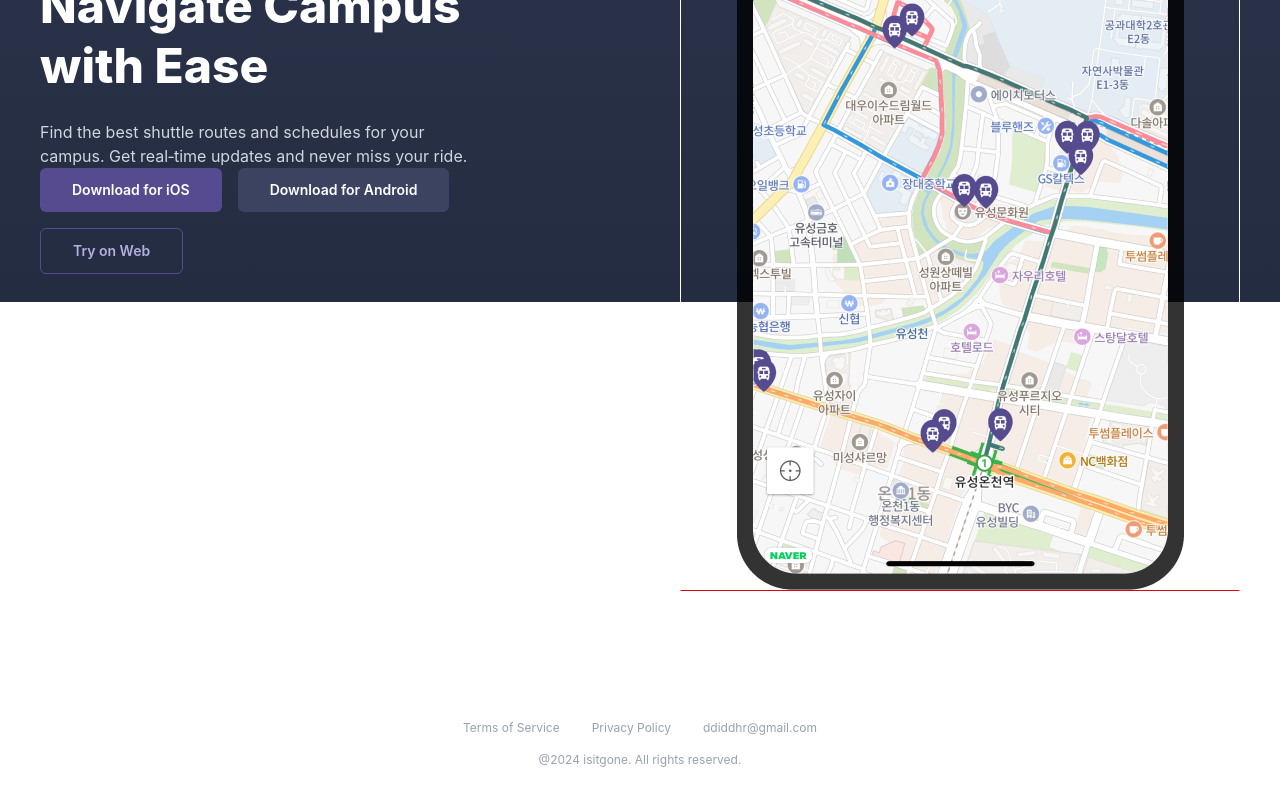
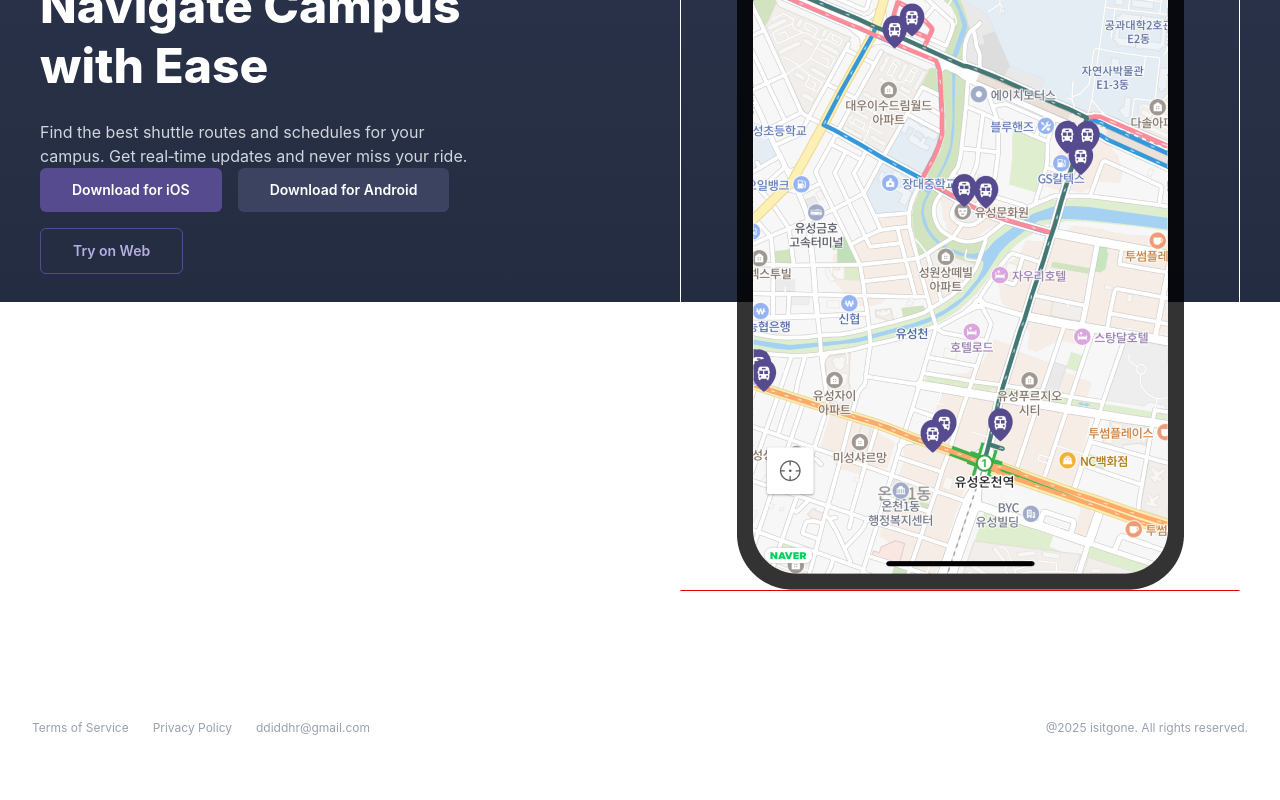
Before and after one commit to IsItGone/landing, a React (Vite) app: page / in a window 1280 px wide. Shown: the part 498-1298 px from the top of the page. After the commit the page ends 1266 px from the top, so only its background shows below. Built offline with nearby package versions, Linux system fonts and the light colour scheme.

Commit message:
:lipstick: edit footer

```diff
--- a/src/components/Footer.jsx
+++ b/src/components/Footer.jsx
@@ -1,31 +1,24 @@
 export default function Footer() {
   const email = "ddiddhr@gmail.com";
+  const termsLink =
+    "https://giddy-fruitadens-7bc.notion.site/21425836aa418016b0a9f13084a30ded";
+  const policyLink =
+    "https://giddy-fruitadens-7bc.notion.site/21425836aa418016b0a9f13084a30ded";
+  const year = new Date().getFullYear();
   return (
-    <footer className="mt-auto border-t border-white/10 py-8 text-xs text-gray-400">
-      <div className="mx-auto flex max-w-7xl flex-col items-center gap-4 px-8 md:px-10">
-        <div className="flex gap-8">
-          <a
-            href="https://www.notion.so/terms-page"
-            target="_blank"
-            rel="noopener noreferrer"
-            className="hover:text-[#867abf]"
-          >
+    <footer className="flex max-w-7xl flex-col items-center gap-4 border-t border-white/10 p-8 text-xs text-gray-400 md:flex-row md:justify-between">
+      <div className="flex gap-6 text-center md:text-left">
+        <a href={termsLink} className="hover:text-[#867abf]">
           Terms of Service
         </a>
-          <a
-            href="https://www.notion.so/privacy-page"
-            target="_blank"
-            rel="noopener noreferrer"
-            className="hover:text-[#867abf]"
-          >
+        <a href={policyLink} className="hover:text-[#867abf]">
           Privacy Policy
         </a>
         <a href={`mailto:${email}`} className="hover:text-[#867abf]">
           {email}
         </a>
       </div>
-        <span>@2024 isitgone. All rights reserved.</span>
-      </div>
+      <span>@{year} isitgone. All rights reserved.</span>
     </footer>
   );
 }
```
Lines whose indentation alone changed are shown as unchanged.
